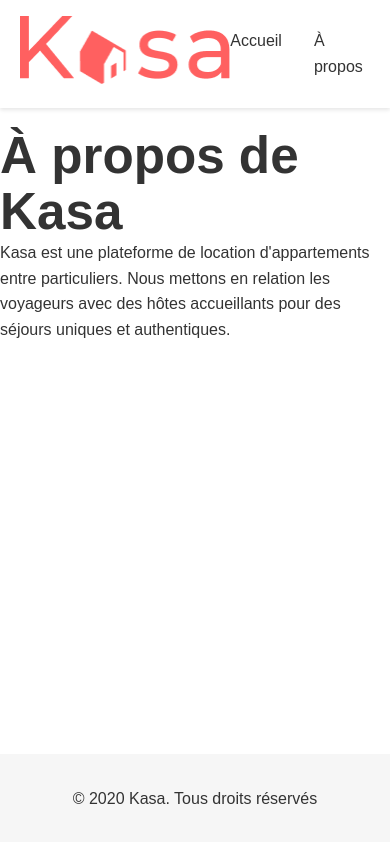
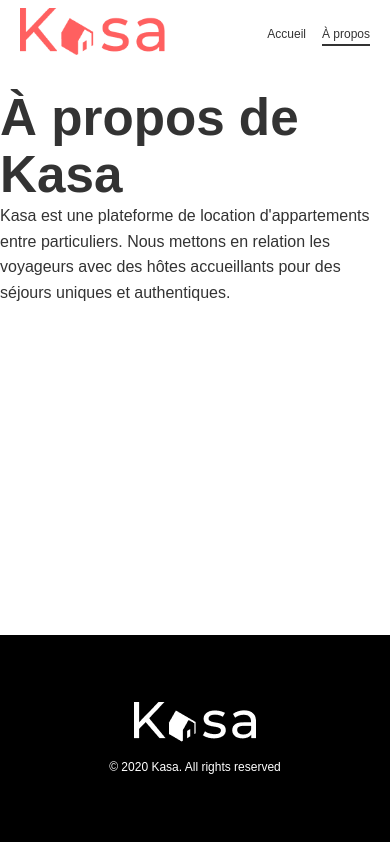
Before and after one commit to thealamenthed/p11, a React (Vite) app: page /about in a window 390 px wide. Built offline with nearby package versions, Linux system fonts and the light colour scheme.

Commit message:
feat(responsive): improve mobile layout for hero and housing cards, remove grid background, unify card and hero width, adjust font sizes and alignments

```diff
--- a/src/components/Footer.jsx
+++ b/src/components/Footer.jsx
@@ -1,10 +1,11 @@
 import "./Footer.scss";
-
+import logoFooter from "../assets/LOGO_footer.png";
 function Footer() {
   return (
     <footer className="footer">
       <div className="footer-container">
-        <p>&copy; 2020 Kasa. Tous droits réservés</p>
+        <img src={logoFooter} alt="Kasa" />
+        <p>&copy; 2020 Kasa. All rights reserved</p>
       </div>
     </footer>
   );
--- a/src/components/Footer.scss
+++ b/src/components/Footer.scss
@@ -1,12 +1,48 @@
 @use "../App.scss" as *;
 
 .footer {
-  background-color: $secondary-color;
+  display: flex;
+  background-color: black;
   padding: 2rem 0;
   margin-top: auto;
+  color: $white;
+  height: 209px;
 
   .footer-container {
     @extend .container;
+    display: flex;
+    flex-direction: column;
+    align-items: center;
+    justify-content: center;
     text-align: center;
+
+    h1 {
+      font-size: 48px;
+      text-shadow: 0 2px 4px rgba(0, 0, 0, 0.5);
+      border-bottom: 2px solid black;
+      margin-bottom: 20px;
+      display: inline-block;
+    }
+
+    p {
+      margin-top: 30px;
+      font-size: 24px;
+    }
+
+    @media (max-width: 600px) {
+      h1 {
+        font-size: 32px;
+        width: 122px;
+        height: 39.44px;
+      }
+      img {
+        width: 122px;
+        height: 39.44px;
+      }
+      p {
+        font-size: 12px;
+        margin-top: 16px;
+      }
+    }
   }
 }
--- a/src/components/Header.jsx
+++ b/src/components/Header.jsx
@@ -1,4 +1,4 @@
-import {Link} from "react-router-dom";
+import {NavLink} from "react-router-dom";
 import "./Header.scss";
 import logoNav from "../assets/LOGO_nav.png";
 
@@ -6,16 +6,16 @@ function Header() {
   return (
     <header className="header">
       <div className="header-container">
-        <Link to="/" className="logo">
+        <NavLink to="/" className="logo">
           <img src={logoNav} alt="Kasa" />
-        </Link>
+        </NavLink>
         <nav className="navigation">
-          <Link to="/" className="nav-link">
+          <NavLink to="/" className={({isActive}) => "nav-link" + (isActive ? " active" : "")} end>
             Accueil
-          </Link>
-          <Link to="/about" className="nav-link">
+          </NavLink>
+          <NavLink to="/about" className={({isActive}) => "nav-link" + (isActive ? " active" : "")}>
             À propos
-          </Link>
+          </NavLink>
         </nav>
       </div>
     </header>
--- a/src/components/Header.scss
+++ b/src/components/Header.scss
@@ -2,7 +2,6 @@
 
 .header {
   background-color: $white;
-  box-shadow: 0 2px 4px rgba(0, 0, 0, 0.1);
   padding: 1rem 0;
 
   .header-container {
@@ -30,10 +29,26 @@
       color: $text-color;
       text-decoration: none;
       font-weight: 500;
-      transition: color 0.3s ease;
+      border-bottom: 2px solid transparent;
+      transition: border-color 0.3s ease;
+      font-size: 16px;
 
-      &:hover {
-        color: $primary-color;
+      &.active {
+        border-color: $text-color;
+      }
+    }
+  }
+
+  @media (max-width: 600px) {
+    padding: 0.5rem 0;
+    .logo img {
+      width: 145px;
+      height: 46.88px;
+    }
+    .navigation {
+      gap: 1rem;
+      .nav-link {
+        font-size: 12px;
       }
     }
   }
--- a/src/pages/Home.jsx
+++ b/src/pages/Home.jsx
@@ -15,7 +15,12 @@ function Home() {
     <Layout>
       <div className="home">
         <section className="hero">
-          <h1>Chez vous, partout et ailleurs</h1>
+          <h1 className="hero-title-desktop">Chez vous, partout et ailleurs</h1>
+          <h1 className="hero-title-mobile">
+            Chez vous,
+            <br />
+            <span className="hero-sub">partout et ailleurs</span>
+          </h1>
         </section>
 
         <section className="logements-grid">
--- a/src/pages/Home.scss
+++ b/src/pages/Home.scss
@@ -2,18 +2,52 @@
 
 .home {
   .hero {
-    background: linear-gradient(rgba(0, 0, 0, 0.3), rgba(0, 0, 0, 0.3)), url("/hero-bg.jpg") center/cover;
-    height: 400px;
+    background: linear-gradient(rgb(0, 0, 0, 15%), rgb(0, 0, 0, 77%)), url("/src/assets/images/hero-bg.png") center/cover;
+    height: 225px;
     display: flex;
     align-items: center;
     justify-content: center;
     color: $white;
     text-align: center;
-    margin-bottom: 3rem;
+    border-radius: 16px;
+    margin: 3rem auto 2rem;
+
+    max-width: 1200px;
 
     h1 {
       font-size: 3rem;
       font-weight: 700;
+      text-shadow: -1px -1px 0 black, 1px -1px 0 black, -1px 1px 0 black, 1px 1px 0 black;
+      .hero-sub {
+        display: block;
+        font-size: inherit;
+        font-weight: inherit;
+        color: inherit;
+        text-shadow: inherit;
+        margin-top: 0;
+      }
+    }
+
+    .hero-title-desktop {
+      display: block;
+    }
+    .hero-title-mobile {
+      display: none;
+    }
+    @media (max-width: 600px) {
+      height: 111px;
+      h1 {
+        font-size: 24px;
+        text-align: left;
+        width: 100%;
+        margin-left: 1rem;
+      }
+      .hero-title-desktop {
+        display: none;
+      }
+      .hero-title-mobile {
+        display: block;
+      }
     }
   }
 
@@ -28,6 +62,11 @@
     border-radius: 25px;
     padding: 3rem 2rem;
     margin-bottom: 3rem;
+
+    @media (max-width: 600px) {
+      background: none;
+      padding: 0;
+    }
 
     .logement-card {
       position: relative;
@@ -85,6 +124,14 @@
         color: $white;
         margin: 0;
       }
+
+      @media (max-width: 600px) {
+        width: 100%;
+        max-width: 100%;
+        margin-left: auto;
+        margin-right: auto;
+        border-radius: 16px;
+      }
     }
   }
 }
```
Also changed, not shown: src/assets/images/hero-bg.png (added).
